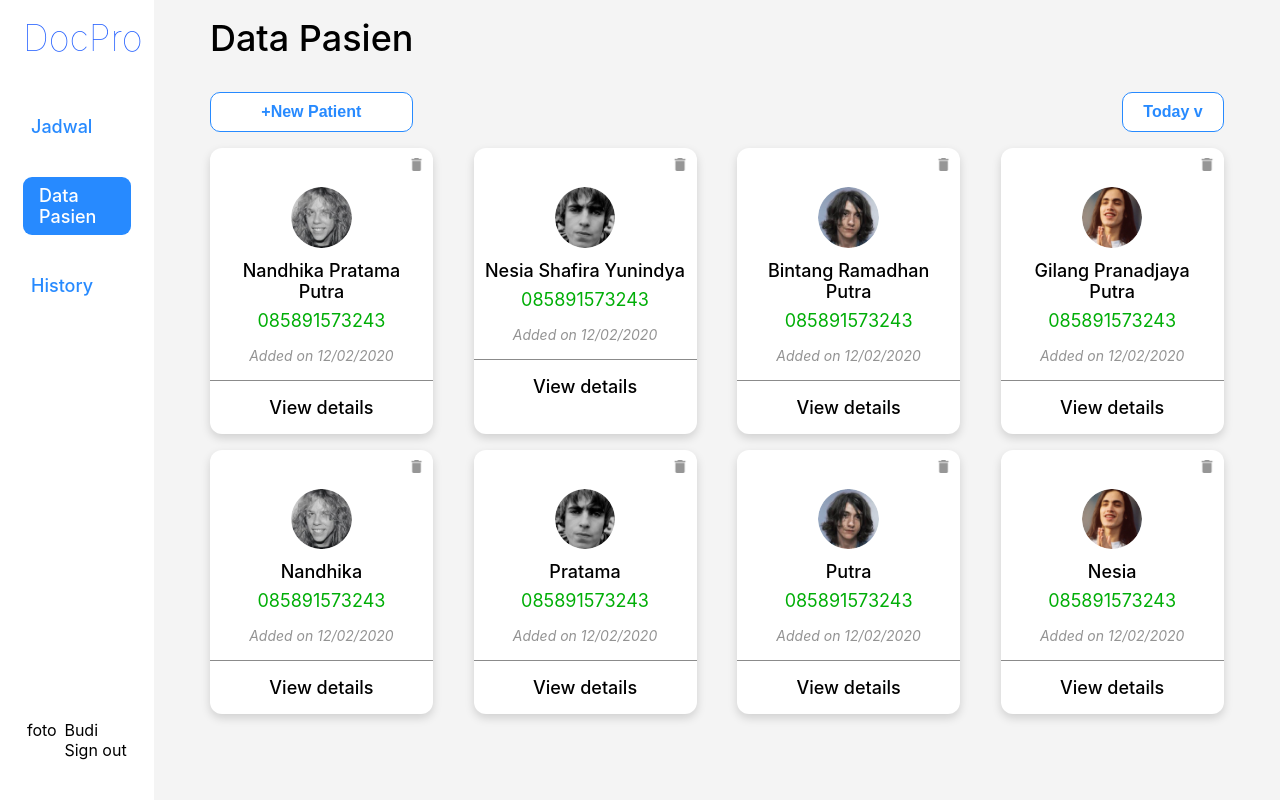
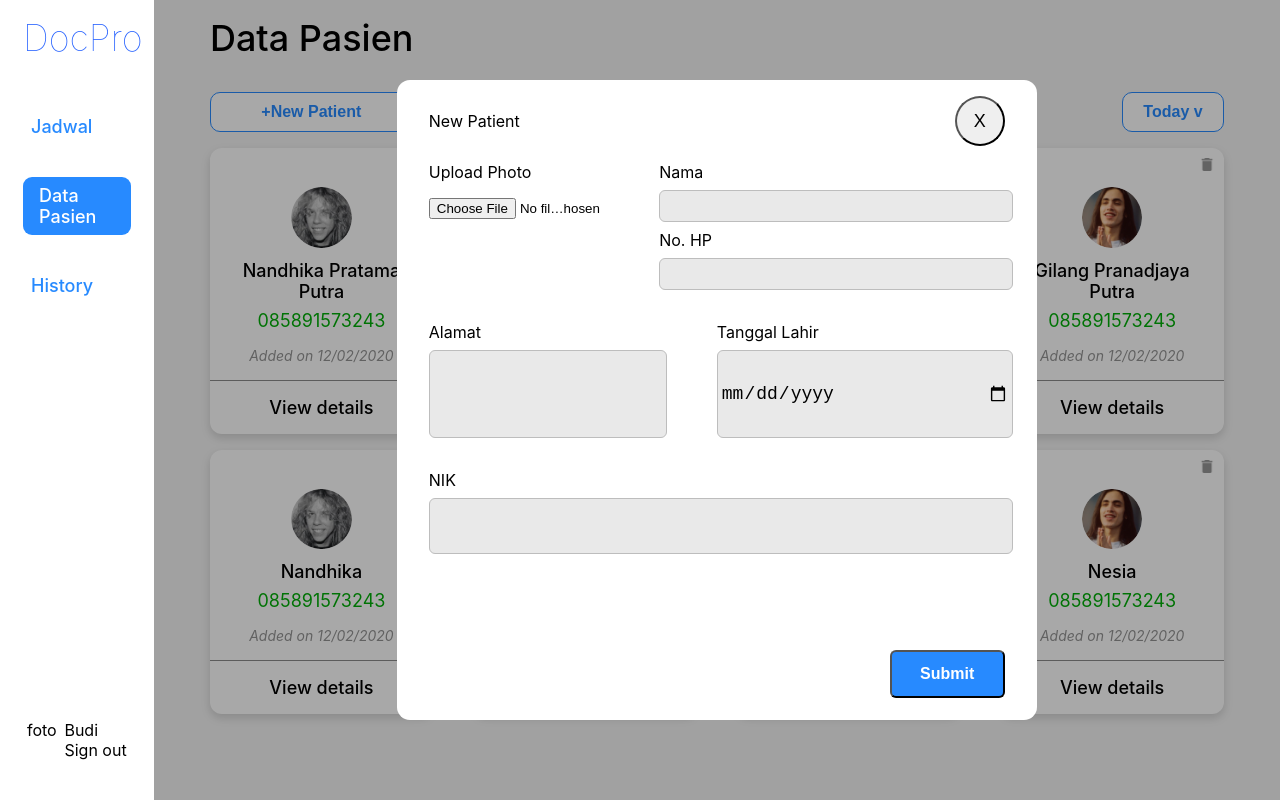
Before and after one commit to Rakhuen/docpro, a React (Create React App) app: page /pasien in a window 1280 px wide. Both pictures are taken after a click on the button "+New Patient". Built offline with nearby package versions, Linux system fonts and the light colour scheme.

Commit message:
popup_bookingJadwal

```diff
--- a/src/DataPasien.js
+++ b/src/DataPasien.js
@@ -1,4 +1,4 @@
-import React from 'react';
+import React, { useState } from "react";
 import './HomePage.css';
 import NavigationContainer from './NavigationMenu.js';
 import HeaderMenu from './HeaderButton.js';
@@ -8,18 +8,122 @@ import Liam from "./asset/liam.png";
 import Alex from "./asset/alex.png";
 import Nuno from "./asset/nuno.png";
 import DeleteImage from "./asset/delete.png"
-
+import "./newAppointment.css";
 
 
 const Isi = () => {
 
+    const [popupShow, setPopupShow] = useState(false);
+
+    const PatientForm = () => {
+        return (
+          <div className="pasienForm">
+            <div className="form1">
+              <div className="fotoProfile">
+                <div className="LabelProfile">Upload Photo</div>
+                <input type="file" className="inputImage" name="fotoPasien" />
+              </div>
+
+              <div className="namadanHp">
+                <div className="formNama">
+                  <div className="Label">Nama</div>
+                  <input
+                    type="text"
+                    className="inputTeks"
+                    name="namaPasien"
+                    required
+                  />
+                </div>
+
+                <div className="formNomorHp">
+                  <div className="Label">No. HP</div>
+                  <input
+                    type="tel"
+                    className="inputTeks"
+                    name="nomorHp"
+                    pattern="[0-9]{11}"
+                    required
+                  />
+                </div>
+              </div>
+            </div>
+
+            <div className="form2">
+              <div className="formAlamat">
+                <div className="Label">Alamat</div>
+                <input type="text" className="inputForm2" name="alamatPasien" />
+              </div>
+
+              <div className="formTTD">
+                <div className="Label">Tanggal Lahir</div>
+                <input
+                  type="date"
+                  className="inputForm2"
+                  name="TTDPasien"
+                  required
+                />
+              </div>
+            </div>
+
+            <div className="form3">
+              <div className="formNIK">
+                <div className="Label">NIK</div>
+                <input
+                  type="tel"
+                  className="inputNIK"
+                  name="nomorNIK"
+                  pattern="[0-9]{11}"
+                  required
+                />
+              </div>
+            </div>
+
+            <div className="form4">
+              <input
+                type="submit"
+                className="btnNext"
+                value="Submit"
+                onClick={() => setPopupShow(false)}
+              />
+            </div>
+          </div>
+        );
+      };
+
+
+    const NewAppointment = () => {
+
+
+        return (
+          <div className={popupShow ? "backgroundGelap" : "containerHidden"}>
+            <div className="popupContainer">
+              <div className="containerFormNewpatient">
+                <div className="headerNewPatient">
+                  <div className="judulForm">New Patient</div>
+                  <button className="btnClose" onClick={() => setPopupShow(false)}>
+                    X
+                  </button>
+                </div>
+
+                <PatientForm/>
+              </div>
+            </div>
+          </div>
+        );
+      };
+
     return(
+
+
+
         <div className="ContainerLuar2">
+            <NewAppointment />
     <div className="ContainerDua">
 
         <div className="Header">Data Pasien</div>
 
         <HeaderMenu
+            functionKiri={() => setPopupShow(true)}
             btnKiri="+New Patient"
             btnKanan="Today v"
         />
--- a/src/HomePage.js
+++ b/src/HomePage.js
@@ -13,6 +13,14 @@ import "./newAppointment.css";
 const Isi = () => {
   const [popupShow, setPopupShow] = useState(false);
   const [nextForm, setNextForm] = useState(false);
+  const [namaPasien,setNamaPasien] = useState("");
+
+  const changeNamaPasien = text => {
+    setNamaPasien(text.target.value);
+    console.log(namaPasien);
+  };
+
+
 
   const PatientForm = () => {
     return (
@@ -30,7 +38,9 @@ const Isi = () => {
                 type="text"
                 className="inputTeks"
                 name="namaPasien"
-                required
+                value={namaPasien}
+                onChange={changeNamaPasien}
+
               />
             </div>
 
@@ -91,10 +101,66 @@ const Isi = () => {
 
   const AppointmentForm = () => {
     return (
-      <div>
-        <p>ini form schedule ya</p>
-        <p>test test 1 2 3</p>
-        <button onClick={() => setNextForm(false)}>back</button>
+      <div classname="bookingContainer">
+
+          <div className="formAtas">
+          <div className="formKeperluan">
+              <div className="Label">Keperluan</div>
+              <input
+                type="text"
+                className="inputTeks"
+                name="keperluan"
+                required
+              />
+            </div>
+
+            <div className="formKeperluan">
+              <div className="Label">Tanggal</div>
+              <input
+                type="Date"
+                className="inputTeks"
+                name="keperluan"
+                required
+              />
+            </div>
+
+
+            <div className="formKeperluan">
+              <div className="Label">Jam</div>
+              <input
+                type="time"
+                className="inputTeks"
+                name="keperluan"
+                required
+              />
+            </div>
+            </div>
+
+            <div className="formTengah">
+
+               <input type="text" className="inputKeluhan" name="keluhan" placeholder="Keluhan"/>
+
+
+               <div className="uploadPhotos">
+             <div className="Label">Photo/File</div>
+             <input
+               type="file"
+               className="inputPhoto"
+               name="keperluan"
+               required
+             />
+           </div>
+
+            <div className="backNsubmit">
+            <button className="btnBack" onClick={() => setNextForm(false)}>back</button>
+            <button className="btnSubmit" onClick={() => handlePopup()}>submit</button>
+
+            </div>
+
+
+
+           </div>
+
       </div>
     );
   };
@@ -105,6 +171,7 @@ const Isi = () => {
   };
 
   const NewAppointment = () => {
+
     let popupContent = nextForm ? (
       <AppointmentForm></AppointmentForm>
     ) : (
--- a/src/newAppointment.css
+++ b/src/newAppointment.css
@@ -123,6 +123,9 @@
 
 
 }
+
+
+
 .formAlamat{
   width: 40%;
 
@@ -180,3 +183,86 @@
 
 
 }
+
+.formAtas{
+  display: flex;
+  justify-content: space-between;
+  margin-top: 2vh;
+}
+
+.formKeperluan{
+  width: 30%;
+
+}
+
+.inputKeluhan{
+  border: 0.88255px solid #bdbdbd;
+  font-size: 18px;
+  margin-top: 1vh;
+  padding: 3px;
+  width: 100%;
+  height: 15vh;
+
+  background-color: #e9e9e9;
+
+  border-radius: 6px;
+}
+
+.formTengah{
+    margin-top: 1vh;
+
+}
+
+.uploadPhotos{
+  margin-top: 2vh;
+
+}
+
+.inputPhoto{
+  margin-top: 1vh;
+
+
+}
+
+.backNsubmit{
+  display: flex;
+  justify-content: space-between;
+  margin-top: 27vh;
+
+}
+
+.btnBack{
+  display: flex;
+  justify-content: center;
+  align-items: center;
+  color: #278aff;
+  font-size: 16px;
+  font-weight: bold;
+  border-color: #278aff;
+  background-color: white;
+  width: 20%;
+  height: 6vh;
+
+  text-decoration: none;
+  border-radius: 6px;
+
+
+}
+
+.btnSubmit{
+  display: flex;
+  justify-content: center;
+  align-items: center;
+  color: #ffffff;
+  font-size: 16px;
+  font-weight: bold;
+  background-color: #278aff;
+  width: 20%;
+  height: 6vh;
+
+  text-decoration: none;
+  border-radius: 6px;
+
+
+
+}
```
